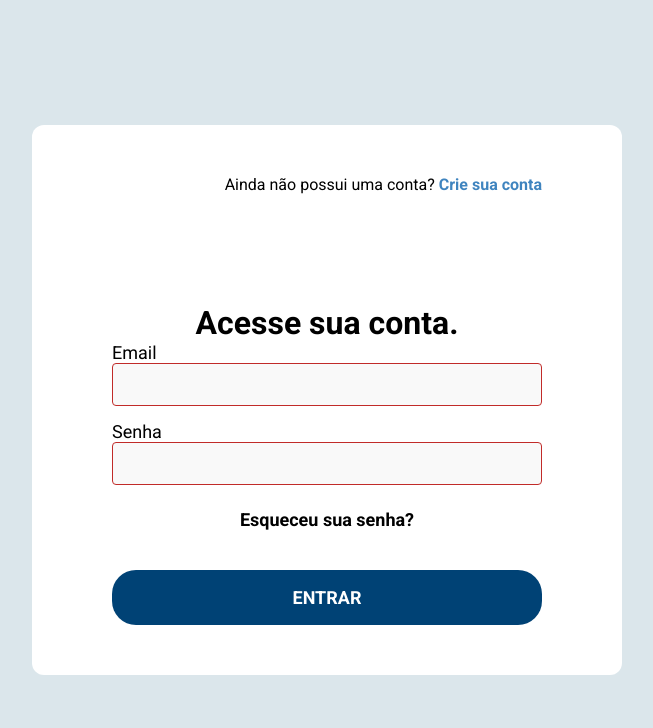
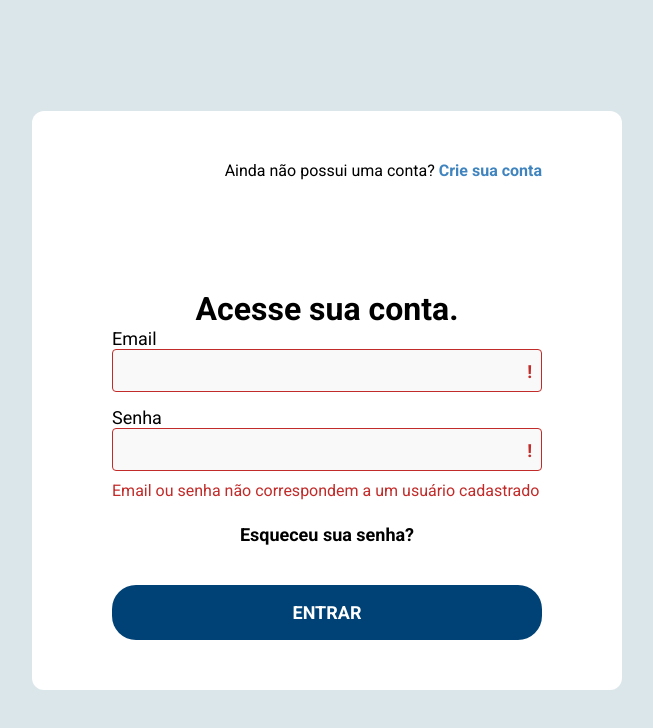
Before and after one commit to mc-855-stonks/web-app, a React (Create React App) app: page /login in a window 1280 px wide. Both pictures are taken after a click on the button "ENTRAR". Shown: the top 728 px of the page, without its empty margins (568-1221 px from the left). Built offline with nearby package versions, Linux system fonts and the light colour scheme; no server answers.

Commit message:
feat: negative feedback in login page

```diff
--- a/src/components/Input/index.tsx
+++ b/src/components/Input/index.tsx
@@ -9,6 +9,7 @@ interface Props {
   style?: React.CSSProperties;
   value?: string;
   errorMode?: boolean;
+  errorMessage?: string;
   onChange?: React.ChangeEventHandler<HTMLInputElement>;
 }
 
@@ -20,6 +21,7 @@ export default function Input({
   onChange,
   style: propStyle,
   errorMode,
+  errorMessage,
 }: Props) {
   return (
     <div className={style.container} style={propStyle}>
@@ -31,6 +33,10 @@ export default function Input({
         type={type}
         style={errorMode ? { border: `1px solid #C12B29` } : {}}
       />
+      {errorMode && <div className={style.errorIcon} />}
+      {errorMessage && errorMode && (
+        <div className={style.errorMessage}>{errorMessage}</div>
+      )}
     </div>
   );
 }
@@ -39,6 +45,7 @@ Input.defaultProps = {
   placeholder: "",
   style: {},
   errorMode: false,
+  errorMessage: "",
   value: "",
   onChange: () => {},
 };
--- a/src/components/Input/style.module.css
+++ b/src/components/Input/style.module.css
@@ -5,16 +5,21 @@
   position: relative;
 }
 
-.container::after {
+.errorIcon::after {
   content: "!";
   position: absolute;
   font-size: 18px;
   font-weight: bold;
   color: var(--color-red);
   right: 0;
-  margin-top: 34px;
+  margin-top: -31px;
   margin-right: 10px;
-  display: none;
+}
+
+.errorMessage {
+  color: var(--color-red);
+  font-size: 16px;
+  margin-top: 10px;
 }
 
 .label {
--- a/src/pages/AuthPage/components/LoginCard/index.tsx
+++ b/src/pages/AuthPage/components/LoginCard/index.tsx
@@ -55,6 +55,7 @@ export default function LoginCard() {
           label="Senha"
           onChange={(e) => dispatch(updatePassword(e.target.value))}
           errorMode={errorMode}
+          errorMessage="Email ou senha não correspondem a um usuário cadastrado"
         />
         <Link to="/register" className={styleLogin["forgot-password-link"]}>
           Esqueceu sua senha?
```
